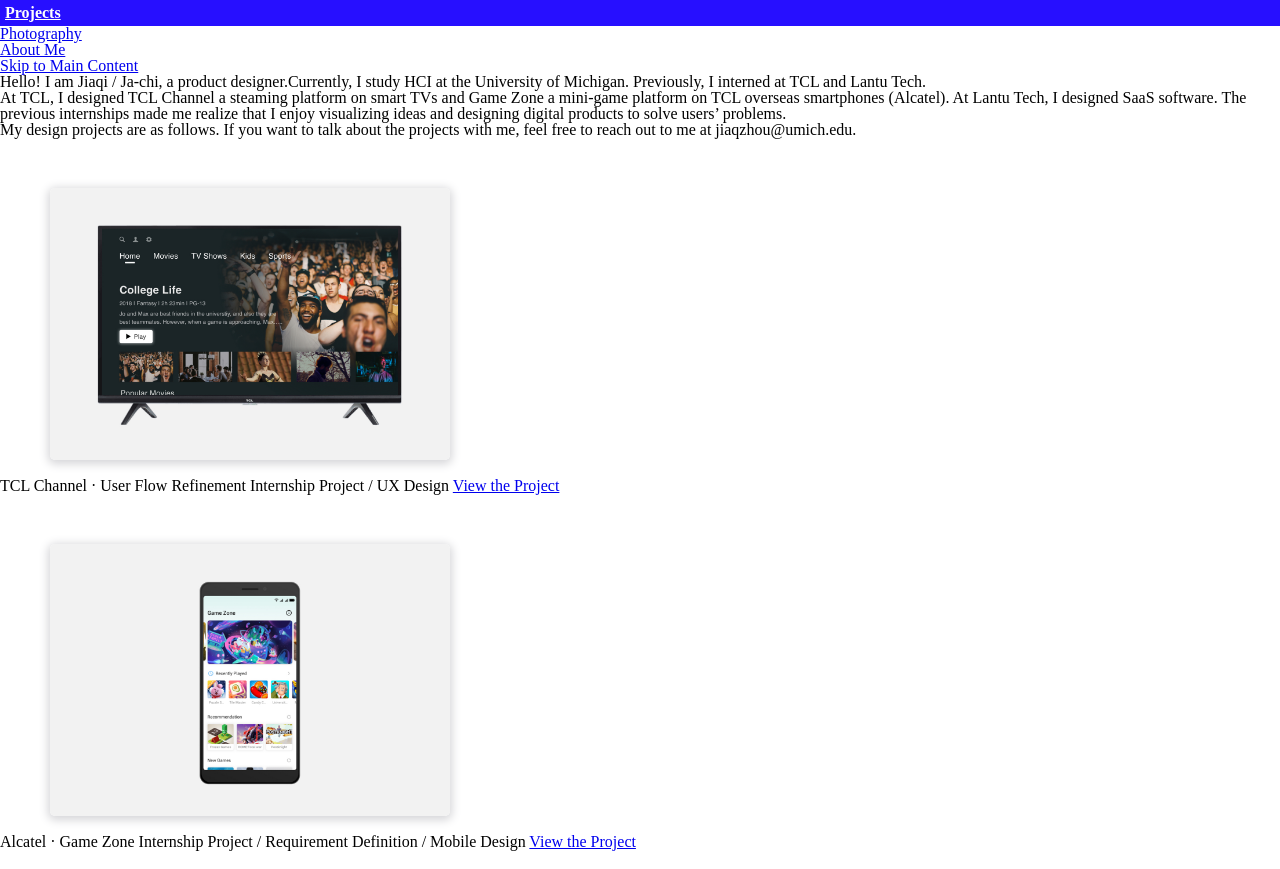
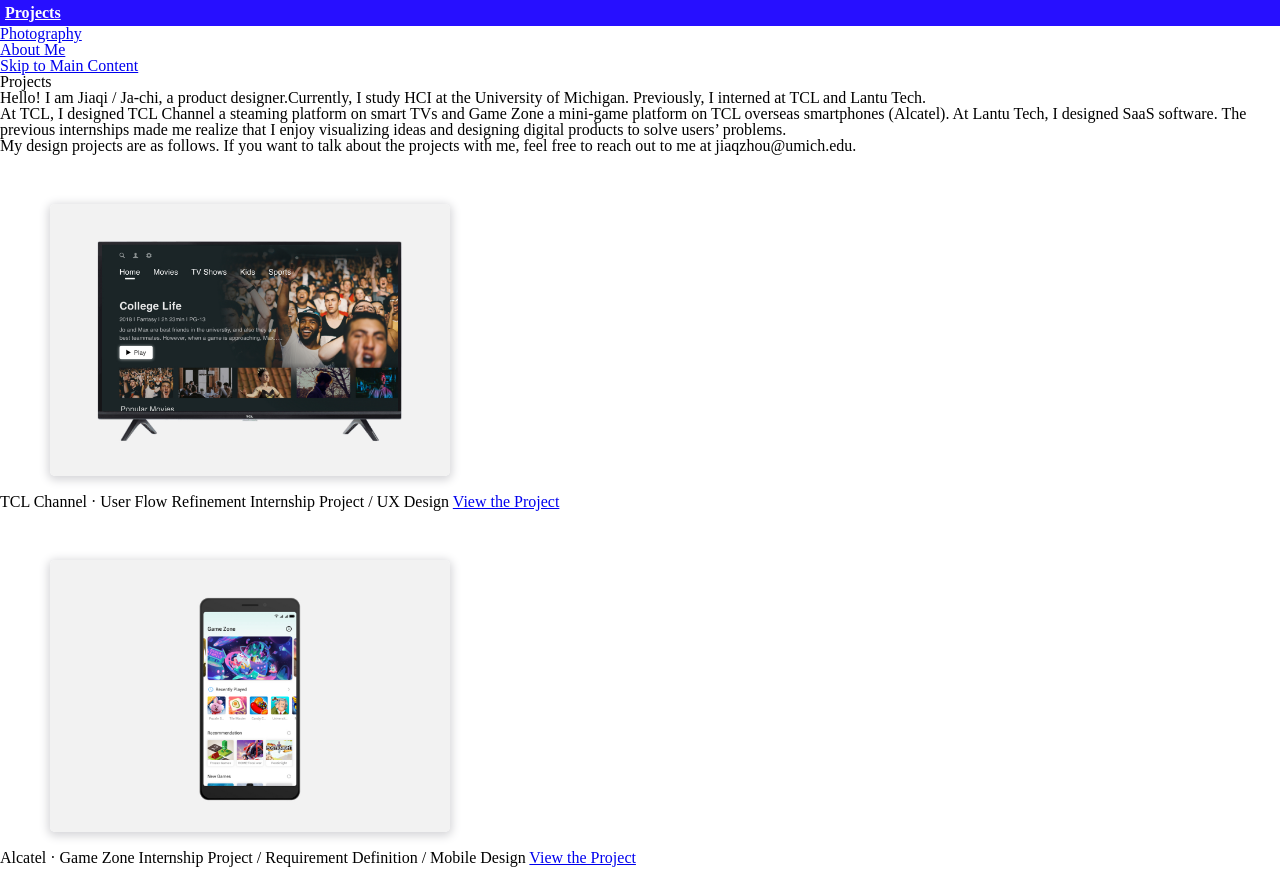
Before and after one commit to jiachizhou/checkpoint2, a plain HTML site: page index.html in a window 1280 px wide. Shown: the top 869 px of the page. Drawn offline with Linux system fonts and the light colour scheme.

Commit message:
Add files via upload

```diff
--- a/index.html
+++ b/index.html
@@ -21,11 +21,11 @@
 				<li><a href = "aboutme.html">About Me</a></li>
 			</ul>
 		</nav>
-		<a class = "skip" href="#main">Skip to Main Content</a>
-		<h1></h1>
+		<a class = "skip" href = "#main">Skip to Main Content</a>
+		<h1>Projects</h1>
 	</header>
 
-	<main>
+	<main id = "main">
 		<p>Hello! I am Jiaqi / Ja-chi, a product designer.Currently, I study HCI at the University of Michigan.
 			Previously, I interned at TCL and Lantu Tech.</p>
 		<p>At TCL, I designed TCL Channel a steaming platform on smart TVs and Game Zone a mini-game platform on
```
Also changed, not shown: aboutme.html (+2 -2 lines), gallery.html (+1 -1 lines), projectdetail.html (+1 -1 lines).
